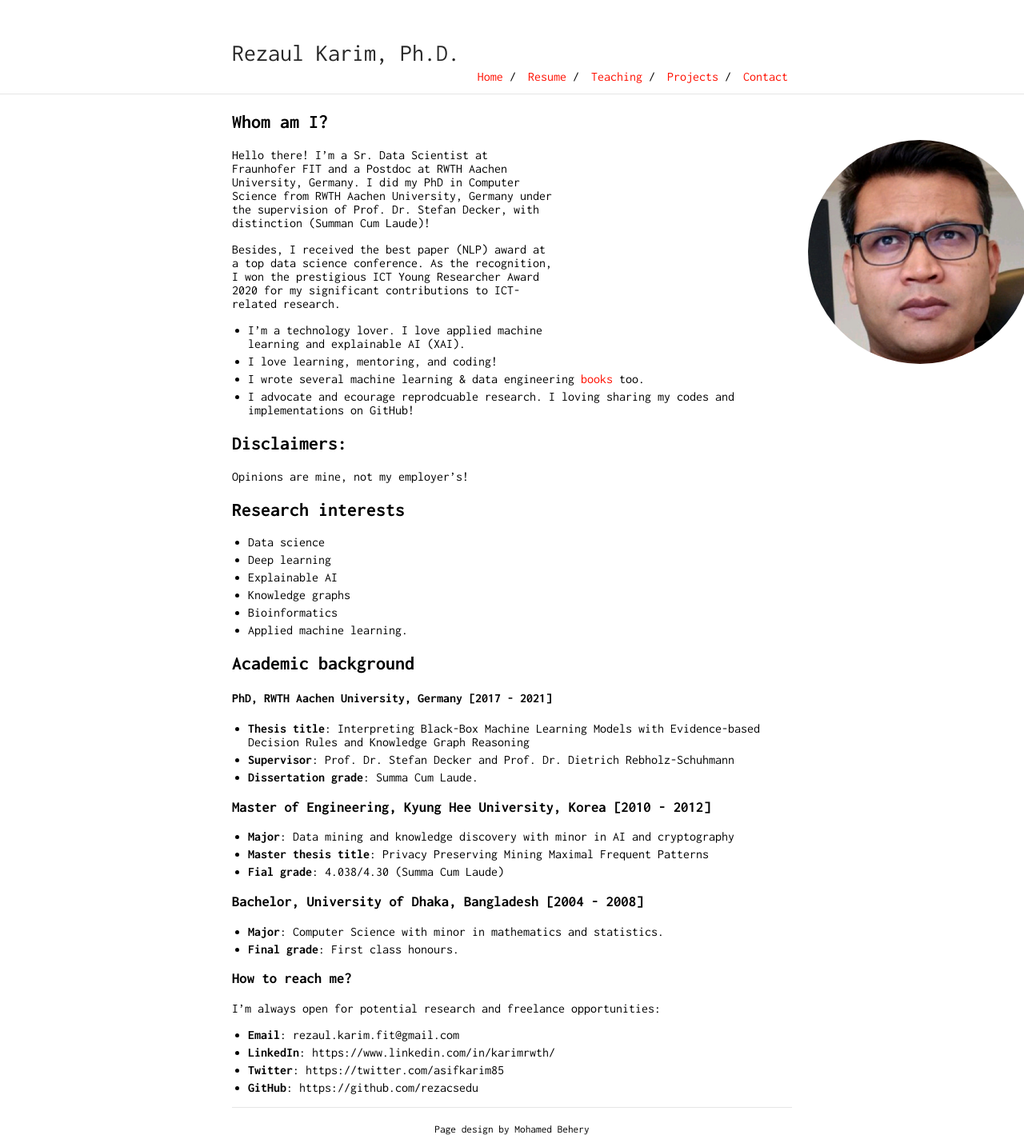
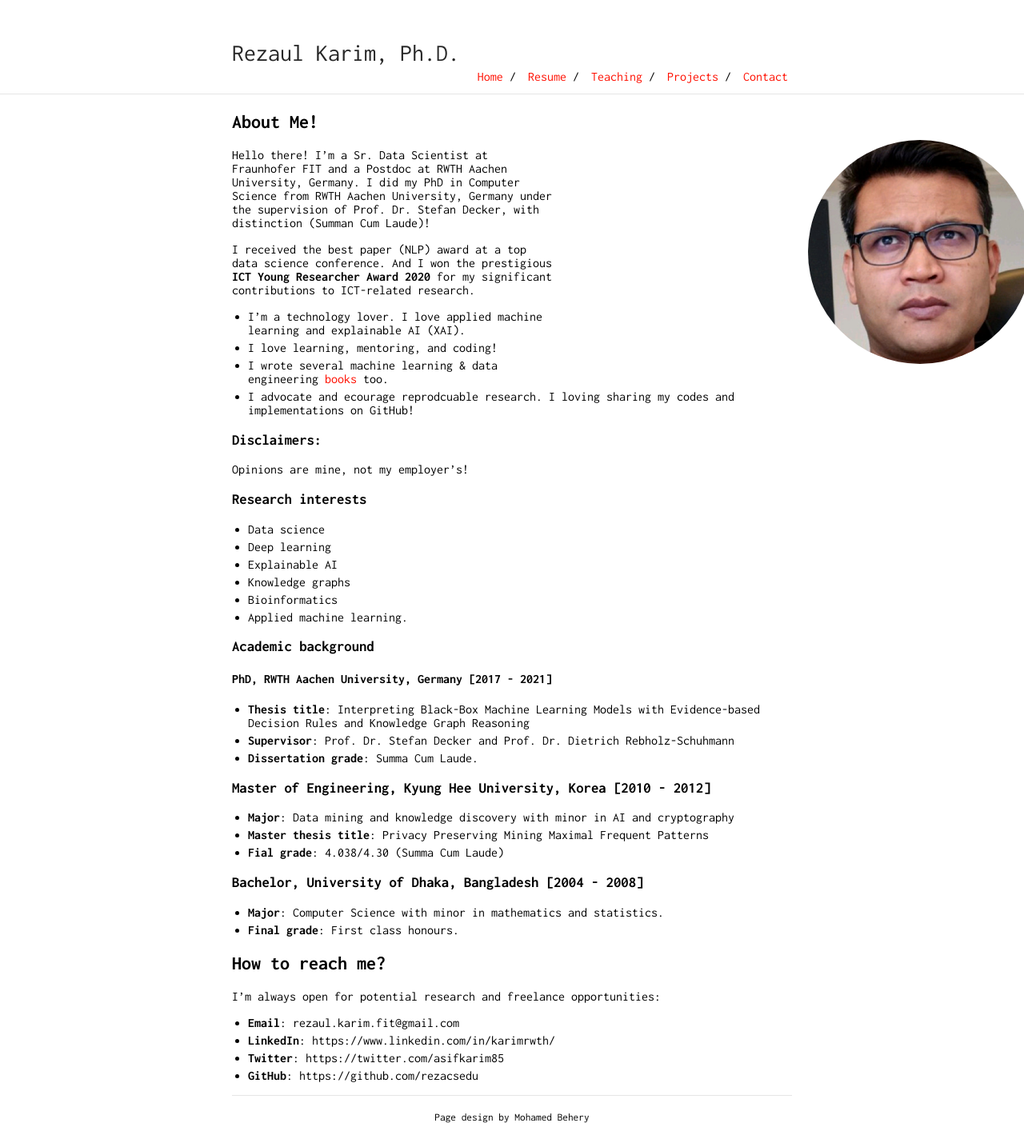
Before and after one commit to rezacsedu/rezacsedu.github.io, a Jekyll site: the page built from index.md, in a window 1280 px wide. Shown: the whole page at 80% size. Built offline with Jekyll 4.4.1, drawn with Linux system fonts in a browser that asks for light colours; our own code applies the rules of GitHub Pages for plain Markdown files.

Commit message:
Update index.md

```diff
--- a/index.md
+++ b/index.md
@@ -1,20 +1,20 @@
-## Whom am I?
+## About Me!
 
 <img class="profile-picture" src="img/1664312512000.jpg" width="200">
 
 Hello there! I'm a Sr. Data Scientist at Fraunhofer FIT and a Postdoc at RWTH Aachen University, Germany. I did my PhD in Computer Science from RWTH Aachen University, Germany under the supervision of Prof. Dr. Stefan Decker, with distinction (Summan Cum Laude)!
 
-Besides, I received the best paper (NLP) award at a top data science conference. As the recognition, I won the prestigious ICT Young Researcher Award 2020 for my significant contributions to ICT-related research.
+I received the best paper (NLP) award at a top data science conference. And I won the prestigious **ICT Young Researcher Award 2020** for my significant contributions to ICT-related research.
 
 - I'm a technology lover. I love applied machine learning and explainable AI (XAI).
 - I love learning, mentoring, and coding!
 - I wrote several machine learning & data engineering [books](https://www.amazon.com/s?k=Md.+Rezaul+Karim&ref=nb_sb_noss) too.
 - I advocate and ecourage reprodcuable research. I loving sharing my codes and implementations on GitHub!
 
-## Disclaimers:
+### Disclaimers:
 Opinions are mine, not my employer's!
 
-## Research interests
+### Research interests
 
 - Data science
 - Deep learning
@@ -23,7 +23,7 @@ Opinions are mine, not my employer's!
 - Bioinformatics
 - Applied machine learning.
 
-## Academic background
+### Academic background
 
 #### PhD, RWTH Aachen University, Germany [2017 - 2021]
 - **Thesis title**: Interpreting Black-Box Machine Learning Models with Evidence-based Decision Rules and Knowledge Graph Reasoning
@@ -39,7 +39,7 @@ Opinions are mine, not my employer's!
 - **Major**: Computer Science with minor in mathematics and statistics.
 - **Final grade**: First class honours.
 
-### How to reach me?
+## How to reach me?
 I'm always open for potential research and freelance opportunities:
 
 - **Email**: rezaul.karim.fit@gmail.com
```
